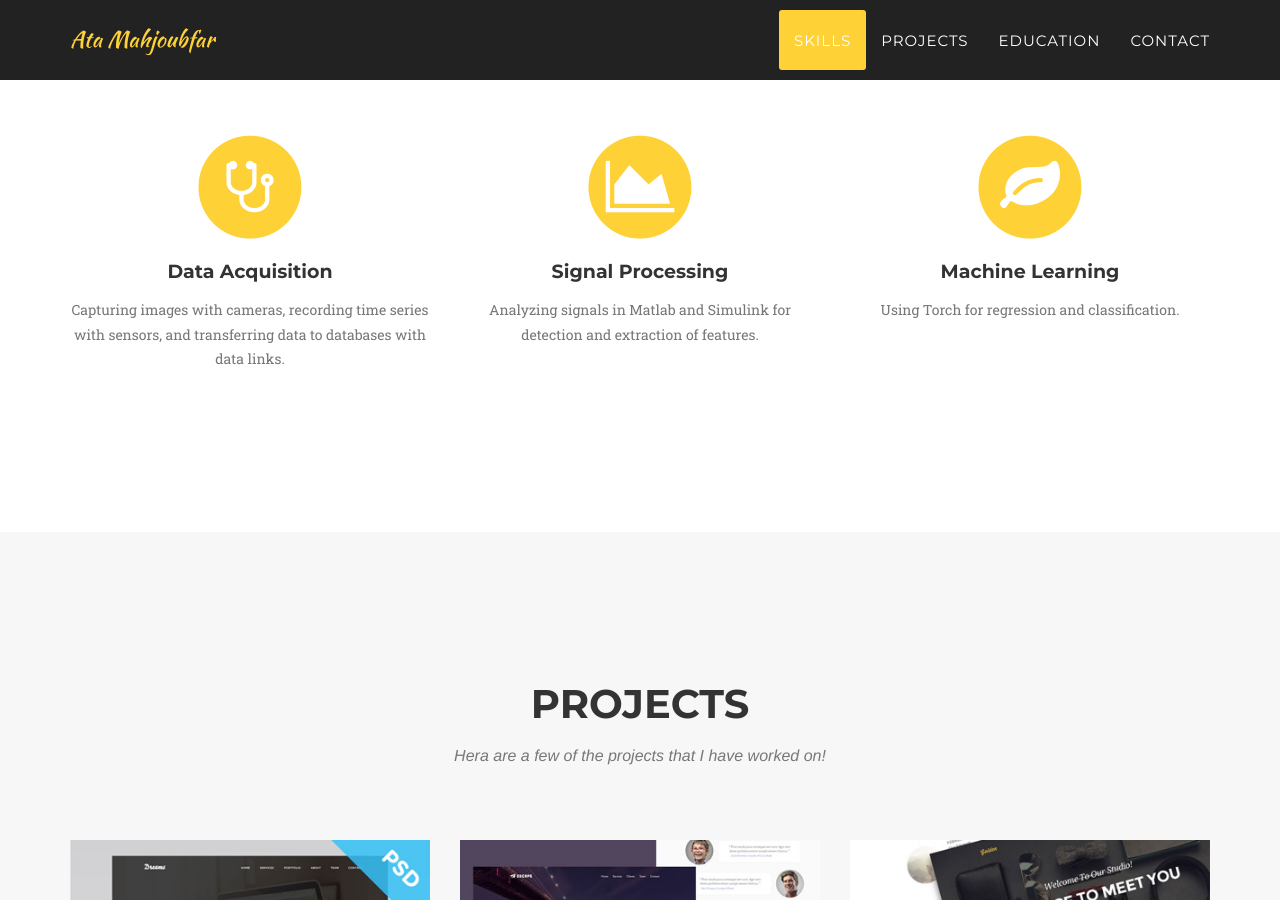
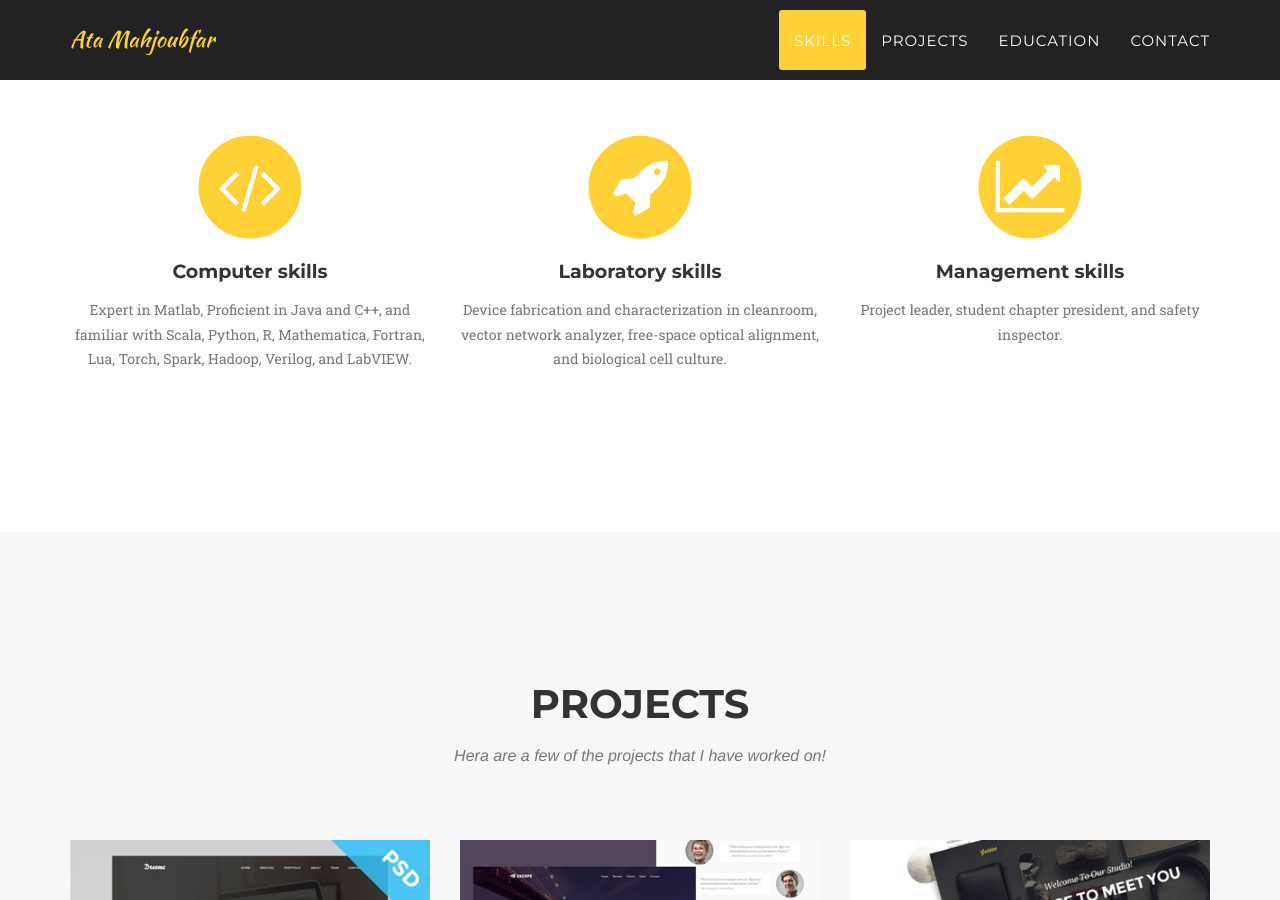
Before and after one commit to atamahjoubfar/atamahjoubfar.github.io, a Jekyll site: the page built from index.html, in a window 1280 px wide and 900 px high, scrolled down 1013 px. Built offline with Jekyll 4.4.1, drawn with Linux system fonts in a browser that asks for light colours; some web fonts are replaced.

Commit message:
Skills section updated

```diff
--- a/_includes/skills.html
+++ b/_includes/skills.html
@@ -11,26 +11,26 @@
                 <div class="col-md-4">
                     <span class="fa-stack fa-4x">
                         <i class="fa fa-circle fa-stack-2x text-primary"></i>
-                        <i class="fa fa-stethoscope fa-stack-1x fa-inverse"></i>
+                        <i class="fa fa-code fa-stack-1x fa-inverse"></i>
                     </span>
-                    <h4 class="skill-heading">Data Acquisition</h4>
-                    <p class="text-muted">Capturing images with cameras, recording time series with sensors, and transferring data to databases with data links.</p>
+                    <h4 class="skill-heading">Computer skills</h4>
+                    <p class="text-muted">Expert in Matlab, Proficient in Java and C++, and familiar with Scala, Python, R, Mathematica, Fortran, Lua, Torch, Spark, Hadoop, Verilog, and LabVIEW.</p>
                 </div>
                 <div class="col-md-4">
                     <span class="fa-stack fa-4x">
                         <i class="fa fa-circle fa-stack-2x text-primary"></i>
-                        <i class="fa fa-area-chart fa-stack-1x fa-inverse"></i>
+                        <i class="fa fa-rocket fa-stack-1x fa-inverse"></i>
                     </span>
-                    <h4 class="skill-heading">Signal Processing</h4>
-                    <p class="text-muted">Analyzing signals in Matlab and Simulink for detection and extraction of features.</p>
+                    <h4 class="skill-heading">Laboratory skills</h4>
+                    <p class="text-muted">Device fabrication and characterization in cleanroom, vector network analyzer, free-space optical alignment, and biological cell culture.</p>
                 </div>
                 <div class="col-md-4">
                     <span class="fa-stack fa-4x">
                         <i class="fa fa-circle fa-stack-2x text-primary"></i>
-                        <i class="fa fa-leaf fa-stack-1x fa-inverse"></i>
+                        <i class="fa fa-line-chart fa-stack-1x fa-inverse"></i>
                     </span>
-                    <h4 class="skill-heading">Machine Learning</h4>
-                    <p class="text-muted">Using Torch for regression and classification.</p>
+                    <h4 class="skill-heading">Management skills</h4>
+                    <p class="text-muted">Project leader, student chapter president, and safety inspector.</p>
                 </div>
             </div>
         </div>
```
